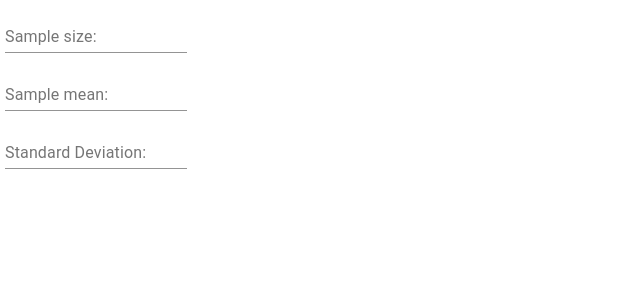
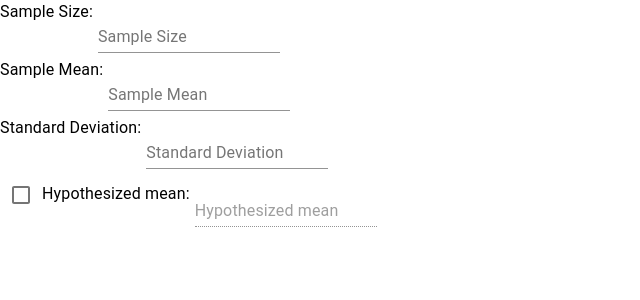
Before and after one commit to Rykkata/SampleForm, a React (Create React App) app in the folder client/: page / in a window 1280 px wide. Shown: the top 300 px of the page, without its empty margins (0-640 px from the left). Built offline with nearby package versions, Linux system fonts and the light colour scheme; no server answers.

Commit message:
Add validation and hypothesis test

```diff
--- a/client/src/App.tsx
+++ b/client/src/App.tsx
@@ -2,13 +2,47 @@ import axios from 'axios';
 import React, { Fragment, useEffect, useRef, useState } from 'react';
 import { Form } from 'react-final-form';
 
+import CheckBox from '@material-ui/core/Checkbox';
+import Typography from '@material-ui/core/Typography';
+
 import { FormValues } from './classes/FormValues';
 import getDefaultValues from './functions/getDefaultValues';
 import TextField from './components/TextField';
+import validNumber from './functions/validNumber';
+import validPositiveNumber from './functions/validPositiveNumber';
+import validWholeNumber from './functions/validWholeNumber';
+
+
+function validateSampleSize(value: number): string | null {
+  if (validWholeNumber({ value })) {
+    if (value >= 2) {
+      return null;
+    }
+  }
+
+  return 'Please enter a whole number greater than 1'
+}
+
+function validateNumber(value: number): string | null {
+  if (validNumber({ value })) {
+      return null;
+  }
+
+  return 'Please enter a number'
+}
+
+function validateStandardDeviation(value: number): string | null {
+  if (validPositiveNumber({ value })) {
+      return null;
+  }
+
+  return 'Please enter a number greater than 0'
+}
 
 export default function App() {
   const cancelToken = useRef(axios.CancelToken.source());
   const [initialValues, setInitialValues] = useState<FormValues | null>(null);
+  const [isHypothetical, setIsHypothetical] = useState<boolean>(false);
 
   useEffect((): void => {
     getDefaultValues({ cancelToken: cancelToken.current.token, setInitialValues });
@@ -27,22 +61,44 @@ export default function App() {
           id='bda-form'
         >
           <div>
+            <Typography display="inline">Sample Size:</Typography>
             <TextField
-              label='Sample size:'
+              label='Sample Size'
               name='samplesize'
+              validate={validateSampleSize}
             />
           </div>
           <div>
+          <Typography display="inline">Sample Mean:</Typography>
           <TextField
-              label='Sample mean:'
+              label='Sample Mean'
               name='samplemean'
+              validate={validateNumber}
             />
           </div>
           <div>
+          <Typography display="inline">Standard Deviation:</Typography>
           <TextField
-              label='Standard Deviation:'
+              label='Standard Deviation'
               name='standarddeviation'
+              validate={validateStandardDeviation}
             />
+          </div>
+          <div>
+          <CheckBox
+            id='hypothesisTestCheckbox'
+            name='hypothesistestcheckbox'
+            onChange={(evt) => {
+              setIsHypothetical(evt.target.checked);
+            }}
+          />
+          <Typography display="inline">Hypothesized mean:</Typography>
+          <TextField
+            disabled={!isHypothetical}
+            label='Hypothesized mean'
+            name='hypothesizedmean'
+            validate={validateNumber}
+          />
           </div>
         </form>
       )}
--- a/client/src/classes/FormValues.tsx
+++ b/client/src/classes/FormValues.tsx
@@ -2,5 +2,6 @@ export type FormValues = {
     samplesize: number;
     samplemean: number;
     standarddeviation: number;
+    performhypothesis?: boolean;
     hypthesizedmean?: number;
 }
--- /dev/null
+++ b/client/src/functions/validNumber.tsx
@@ -0,0 +1,5 @@
+export default function validNumber<T>({ value }: {
+    value: T;
+  }): boolean {
+    return (typeof(value) === 'number');
+  }
--- /dev/null
+++ b/client/src/functions/validPositiveNumber.tsx
@@ -0,0 +1,7 @@
+import validNumber from "./validNumber";
+
+export default function validWholeNumber<T>({ value }: {
+    value: T;
+  }): boolean {
+    return validNumber({ value }) && value as unknown as number > 0;
+}
--- /dev/null
+++ b/client/src/functions/validWholeNumber.tsx
@@ -0,0 +1,7 @@
+import validNumber from "./validNumber";
+
+export default function validWholeNumber<T>({ value }: {
+    value: T;
+  }): boolean {
+    return validNumber({ value }) && value as unknown as number % 1 === 0;
+}
```
